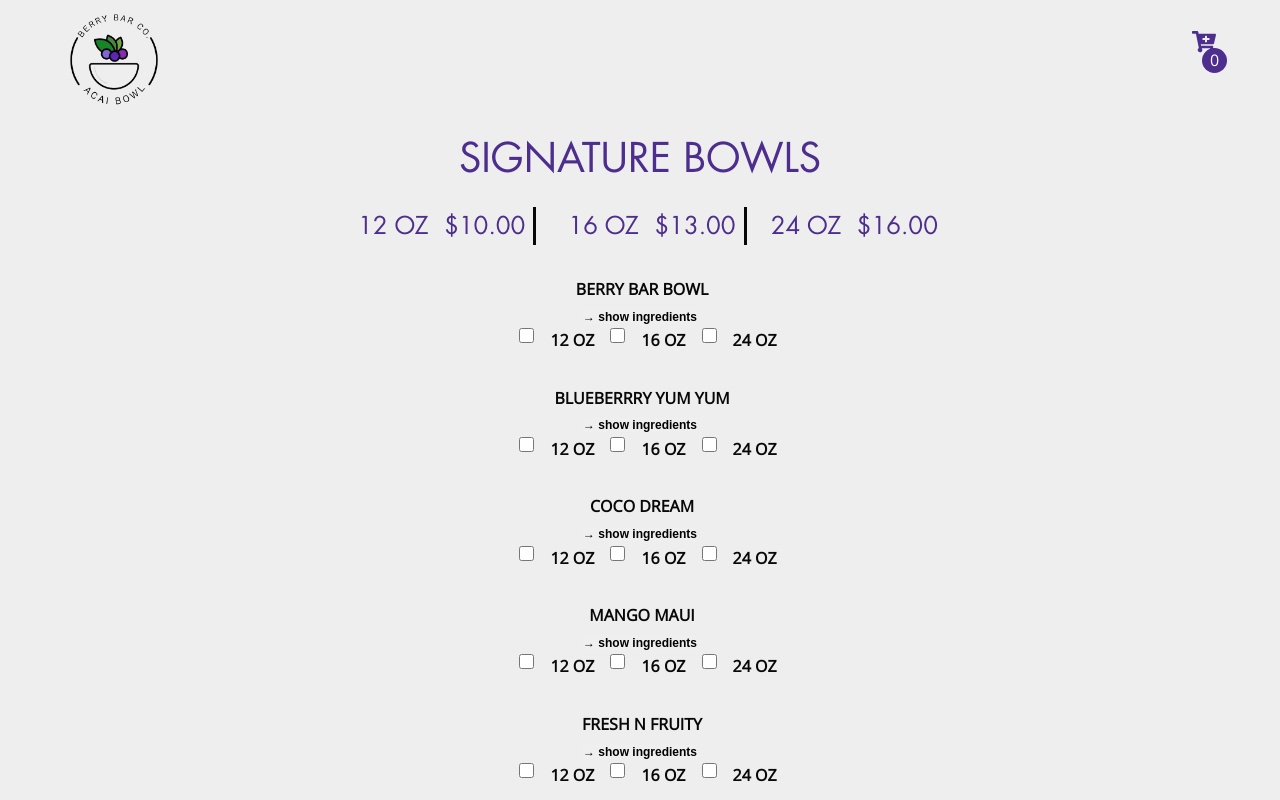
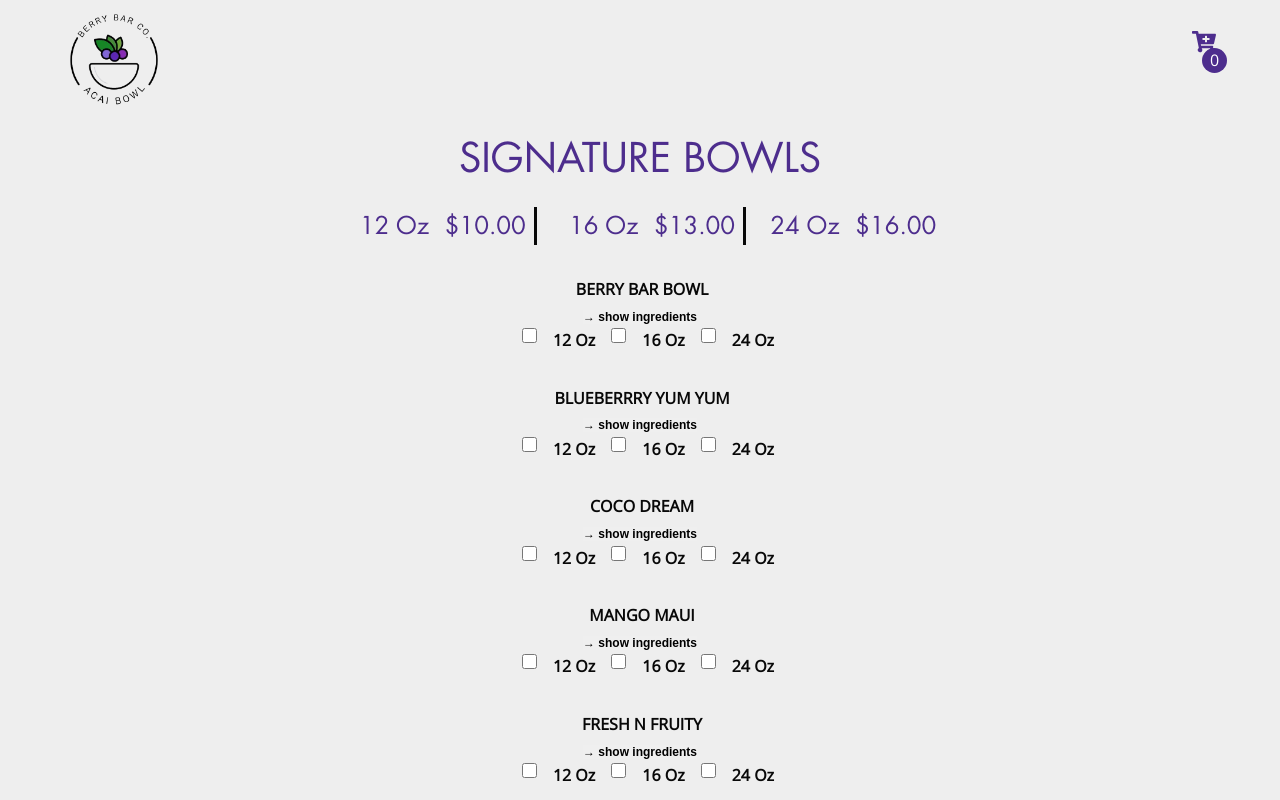
Before and after one commit to daveguz97/berry-group-co-form, a Vue app: page /signatureBowls in a window 1280 px wide. Shown: the top 800 px of the page. Built offline with nearby package versions, Linux system fonts and the light colour scheme.

Commit message:
fixed text transform

```diff
--- a/src/assets/base.css
+++ b/src/assets/base.css
@@ -164,6 +164,10 @@
     margin-top: 0.5rem;
 }
 
+.size {
+	text-transform: none
+}
+
 
 @media screen and (min-width: 1024px) {
 	body {
--- a/src/components/CustomBowlSize.vue
+++ b/src/components/CustomBowlSize.vue
@@ -35,7 +35,7 @@
                 @click="handleClick(item)"
             >
                 <div class="content">
-                    <h4>{{ item.name }}</h4>
+                    <h4 class="size">{{ item.name }}</h4>
                 </div>
             </div>
         </div>
--- a/src/components/Home.vue
+++ b/src/components/Home.vue
@@ -13,15 +13,15 @@
 const path = computed(() => route.path)
 
 let bowlPrices = {
-    '12 OZ': (10.0).toFixed(2),
-    '16 OZ': (13.0).toFixed(2),
-    '24 OZ': (16.0).toFixed(2)
+    '12 Oz': (10.0).toFixed(2),
+    '16 Oz': (13.0).toFixed(2),
+    '24 Oz': (16.0).toFixed(2)
 }
 
 const changeHeader = () => {
     switch (path.value) {
         case '/smoothies':
-            headerTitle.value = `Smoothies - 16 oz`
+            headerTitle.value = `Smoothies - 16 Oz`
             break
         case '/signatureBowls':
             headerTitle.value = `Signature Bowls`
--- a/src/components/SignatureBowls.vue
+++ b/src/components/SignatureBowls.vue
@@ -37,7 +37,7 @@
                 <div class="size-container">
                     <template v-for="size in bowl.sizes" :key="size">
                             <input v-model="size.checked" name="price" type="checkbox" />
-                            <label for="price">
+                            <label class="size" for="price">
                                 {{ size.size }}
                             </label>
                     </template>
--- a/src/store/customBowls.js
+++ b/src/store/customBowls.js
@@ -10,17 +10,17 @@
     const size = [
         {
             id: id(),
-            name: '12 OZ',
+            name: '12 Oz',
 			price: 10.0.toFixed(2),
         },
         {
             id: id(),
-            name: '16 OZ',
+            name: '16 Oz',
 			price: 13.0.toFixed(2),
         },
         {
             id: id(),
-            name: '24 OZ',
+            name: '24 Oz',
 			price: 16.0.toFixed(2),
         }
     ];
--- a/src/store/signatureBowls.js
+++ b/src/store/signatureBowls.js
@@ -18,19 +18,19 @@
             sizes: ref([
                 {
                     id: id(),
-                    size: '12 OZ',
+                    size: '12 Oz',
                     price: (10.0).toFixed(2),
                     checked
                 },
                 {
                     id: id(),
-                    size: '16 OZ',
+                    size: '16 Oz',
                     price: (13.0).toFixed(2),
                     checked
                 },
                 {
                     id: id(),
-                    size: '24 OZ',
+                    size: '24 Oz',
                     price: (16.0).toFixed(2),
                     checked
                 }
@@ -48,19 +48,19 @@
             sizes: ref([
                 {
                     id: id(),
-                    size: '12 OZ',
+                    size: '12 Oz',
                     price: (10.0).toFixed(2),
                     checked
                 },
                 {
                     id: id(),
-                    size: '16 OZ',
+                    size: '16 Oz',
                     price: (13.0).toFixed(2),
                     checked
                 },
                 {
                     id: id(),
-                    size: '24 OZ',
+                    size: '24 Oz',
                     price: (16.0).toFixed(2),
                     checked
                 }
@@ -78,19 +78,19 @@
             sizes: ref([
                 {
                     id: id(),
-                    size: '12 OZ',
+                    size: '12 Oz',
                     price: (10.0).toFixed(2),
                     checked
                 },
                 {
                     id: id(),
-                    size: '16 OZ',
+                    size: '16 Oz',
                     price: (13.0).toFixed(2),
                     checked
                 },
                 {
                     id: id(),
-                    size: '24 OZ',
+                    size: '24 Oz',
                     price: (16.0).toFixed(2),
                     checked
                 }
@@ -108,19 +108,19 @@
             sizes: ref([
                 {
                     id: id(),
-                    size: '12 OZ',
+                    size: '12 Oz',
                     price: (10.0).toFixed(2),
                     checked
                 },
                 {
                     id: id(),
-                    size: '16 OZ',
+                    size: '16 Oz',
                     price: (13.0).toFixed(2),
                     checked
                 },
                 {
                     id: id(),
-                    size: '24 OZ',
+                    size: '24 Oz',
                     price: (16.0).toFixed(2),
                     checked
                 }
@@ -138,19 +138,19 @@
             sizes: ref([
                 {
                     id: id(),
-                    size: '12 OZ',
+                    size: '12 Oz',
                     price: (10.0).toFixed(2),
                     checked
                 },
                 {
                     id: id(),
-                    size: '16 OZ',
+                    size: '16 Oz',
                     price: (13.0).toFixed(2),
                     checked
                 },
                 {
                     id: id(),
-                    size: '24 OZ',
+                    size: '24 Oz',
                     price: (16.0).toFixed(2),
                     checked
                 }
@@ -168,19 +168,19 @@
             sizes: ref([
                 {
                     id: id(),
-                    size: '12 OZ',
+                    size: '12 Oz',
                     price: (10.0).toFixed(2),
                     checked
                 },
                 {
                     id: id(),
-                    size: '16 OZ',
+                    size: '16 Oz',
                     price: (13.0).toFixed(2),
                     checked
                 },
                 {
                     id: id(),
-                    size: '24 OZ',
+                    size: '24 Oz',
                     price: (16.0).toFixed(2),
                     checked
                 }
@@ -198,19 +198,19 @@
             sizes: ref([
                 {
                     id: id(),
-                    size: '12 OZ',
+                    size: '12 Oz',
                     price: (10.0).toFixed(2),
                     checked
                 },
                 {
                     id: id(),
-                    size: '16 OZ',
+                    size: '16 Oz',
                     price: (13.0).toFixed(2),
                     checked
                 },
                 {
                     id: id(),
-                    size: '24 OZ',
+                    size: '24 Oz',
                     price: (16.0).toFixed(2),
                     checked
                 }
```
